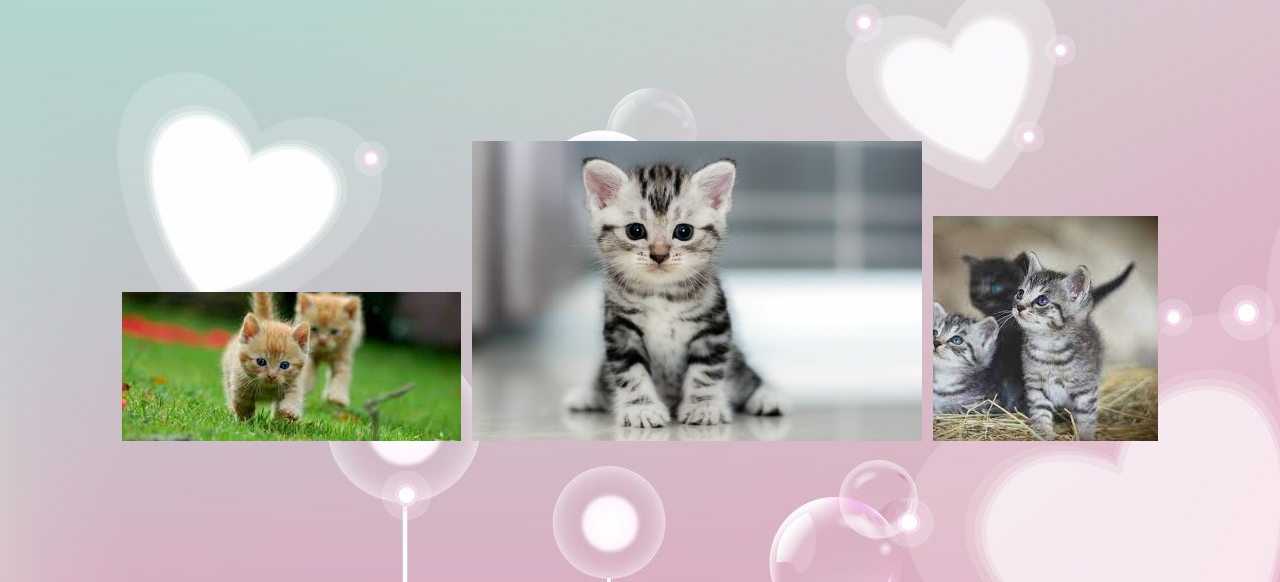
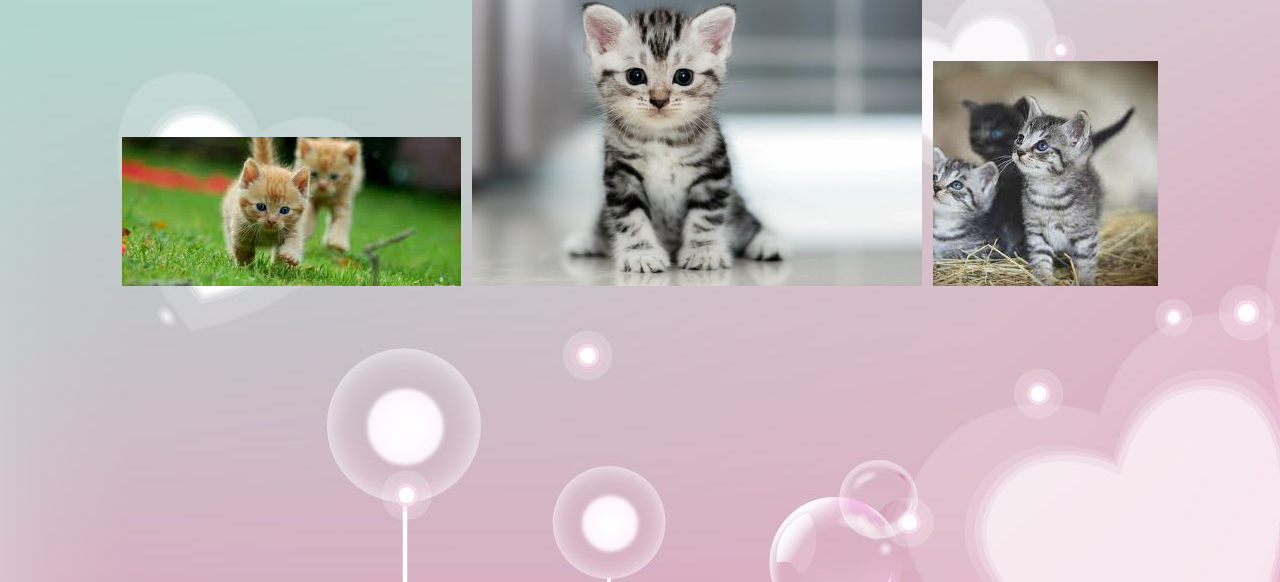
Before and after one commit to mb03k/catbabys, a plain HTML site: page index.html in a window 1280 px wide. Shown: the part 218-800 px from the top of the page. Drawn offline with Linux system fonts and the light colour scheme.

Commit message:
Update style.css

```diff
--- a/style.css
+++ b/style.css
@@ -9,7 +9,3 @@ a {
     font-family: Arial, Helvetica, sans-serif;
     color: rgb(161, 161, 161);
 }
-
-#cat {
-    transform: translateY(50%)
-}
```
